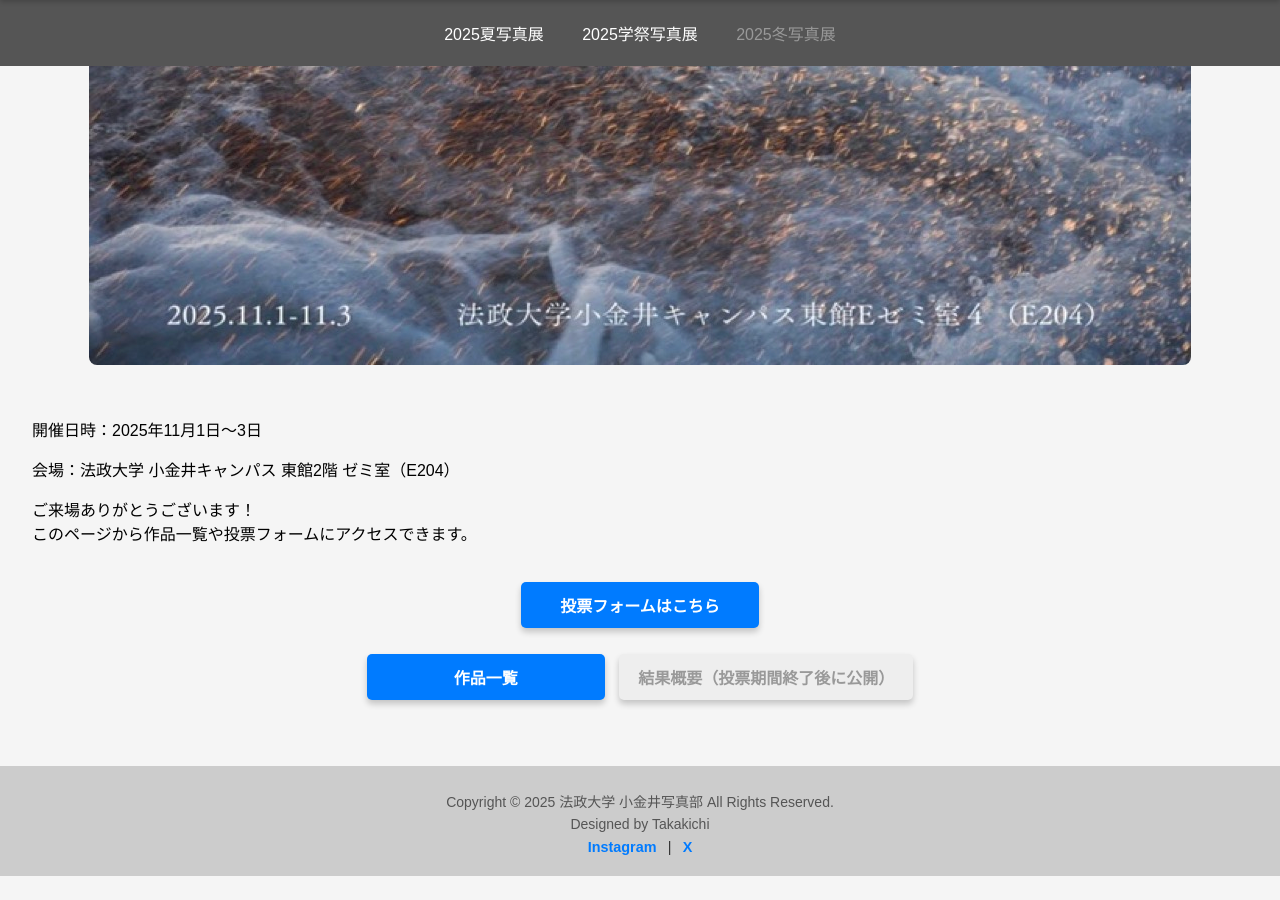
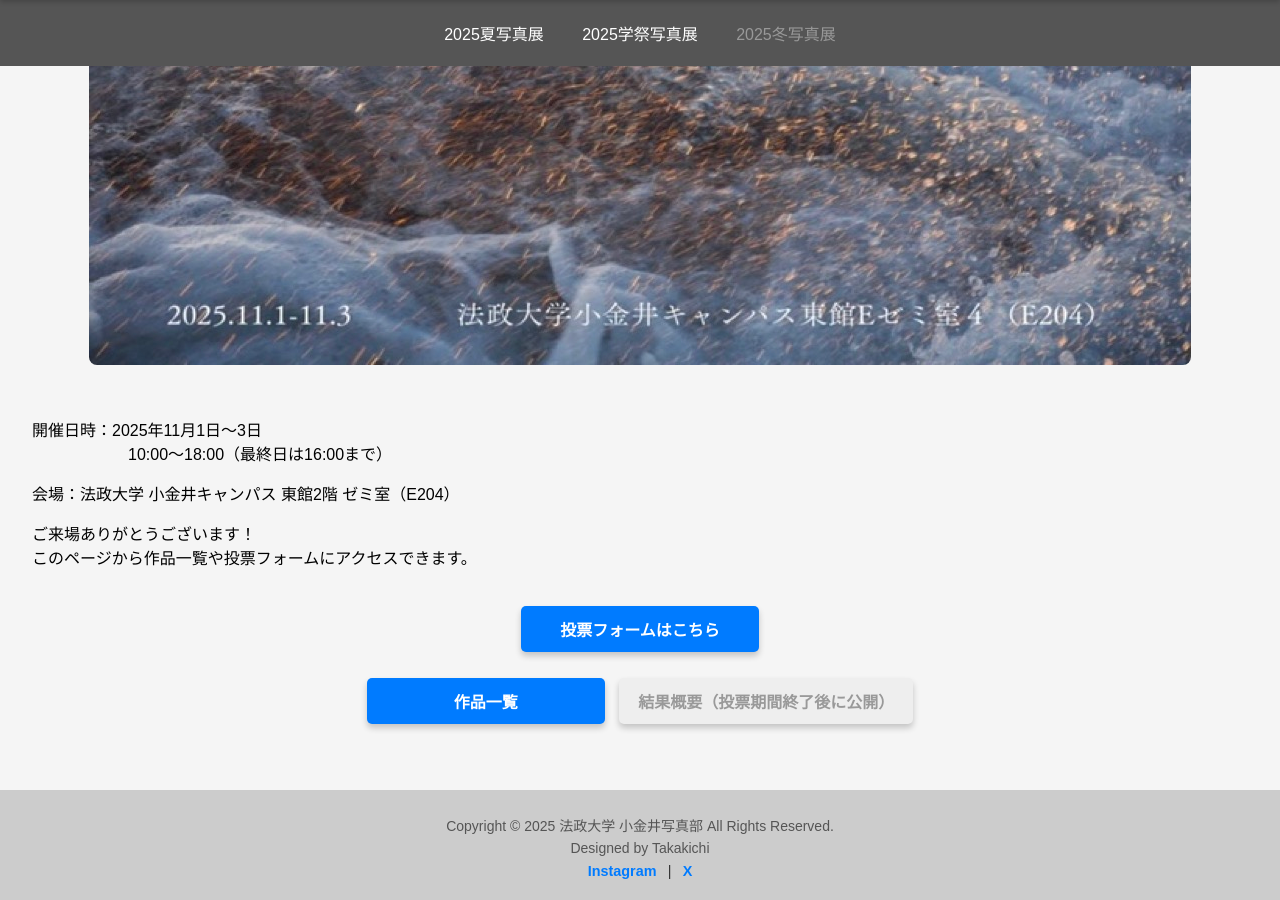
Before and after one commit to fujiyoshi-takayuki/photo-exhibition-site, a Jekyll site: the page built from 2025/gakusai/index.html, in a window 1280 px wide and 900 px high, scrolled down 610 px. Built offline with Jekyll 4.4.1, drawn with Linux system fonts in a browser that asks for light colours; before the commit the page ends 1486 px from its top, so only the background shows below that.

Commit message:
add some information

```diff
--- a/2025/gakusai/index.html
+++ b/2025/gakusai/index.html
@@ -12,7 +12,10 @@ title: 2025年度 学祭写真展「燐光」
           alt="2025学祭写真展DM"
         />
       </div>
-      <p>開催日時：2025年11月1日〜3日</p>
+      <p>
+        開催日時：2025年11月1日〜3日<br />
+        　　　　　　10:00〜18:00（最終日は16:00まで）
+      </p>
       <p>会場：法政大学 小金井キャンパス 東館2階 ゼミ室（E204）</p>
       <p>
         ご来場ありがとうございます！<br />
```
